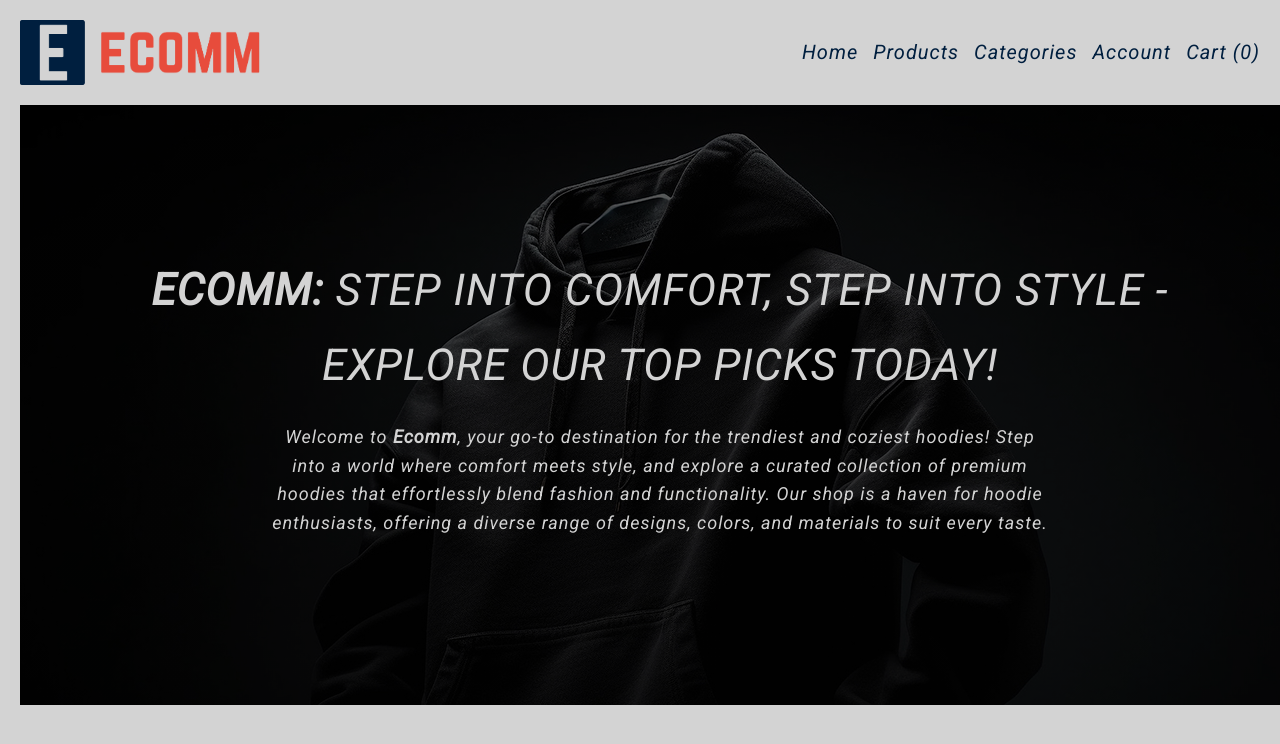
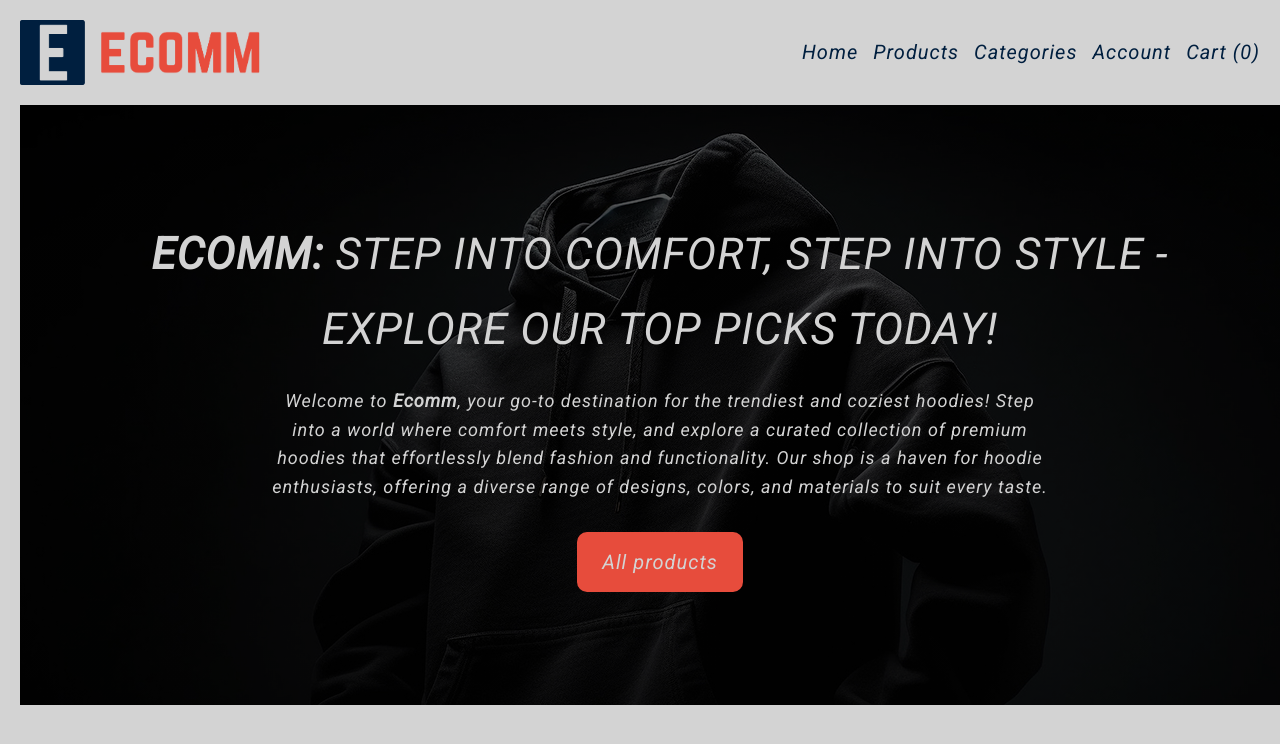
Before and after one commit to vladsimak11/ecom-front, a Next.js app: page / in a window 1280 px wide. Shown: the top 744 px of the page. Built offline with nearby package versions, Linux system fonts and the light colour scheme.

Commit message:
add hero

```diff
--- /dev/null
+++ b/components/Button/Button.js
@@ -0,0 +1,7 @@
+import { StyledButton } from './Button.styled';
+
+export default function Button({name}) {
+  return (
+    <StyledButton href={'/products'}>{name}</StyledButton>
+  )
+}
--- /dev/null
+++ b/components/Button/Button.styled.js
@@ -0,0 +1,16 @@
+import Link from 'next/link';
+import styled from 'styled-components';
+
+export const StyledButton = styled(Link)`
+  font-size: 20px;
+  background-color: var(--second-color);
+  color: var(--default-color);
+  padding: 15px 25px;
+  border-radius: 10px;
+  transition: var(--main-transition);
+
+  &:hover {
+    background-color: var(--default-color);
+    color: var(--main-color);
+  }
+`;
--- a/components/Header/Header.styled.js
+++ b/components/Header/Header.styled.js
@@ -20,7 +20,7 @@ export const StyledNav = styled.nav`
 
 export const NavLink = styled(Link)`
   position: relative;
-  color: #001f3f;
+  color: var(--main-color);
   font-size: 20px;
   line-height: 1.6;
 
@@ -32,7 +32,7 @@ export const NavLink = styled(Link)`
     height: 3px;
     left: 50%;
     position: absolute;
-    background: #e74c3c;
+    background: var(--second-color);
     transition: width 0.3s ease 0s, left 0.3s ease 0s;
     width: 0;
   }
--- a/components/Hero/Hero.js
+++ b/components/Hero/Hero.js
@@ -3,6 +3,7 @@ import { BackgroundHero, StyledTitle, StyledDesc } from './Hero.styled';
 
 import Hero1280 from '../../images/hero/hero-1280.jpg';
 import Hero2560 from '../../images/hero/hero-2560.jpg';
+import Button from "../Button/Button";
 
 const imagesHero = {
   Hero1280,
@@ -14,9 +15,11 @@ export default function Hero() {
     <div>
       <Container>
         <BackgroundHero images={imagesHero}>
-          <StyledTitle><b>Ecomm:</b> Step into Comfort, Step into Style -<br /> Explore Our Top Picks Today!</StyledTitle>
-          <StyledDesc>Welcome to <b>Ecomm</b>, your go-to destination for the trendiest and coziest hoodies! Step into a world where comfort meets style, and explore a curated collection of premium hoodies that effortlessly blend fashion and functionality. Our shop is a haven for hoodie enthusiasts, offering a diverse range of designs, colors, and materials to suit every taste.</StyledDesc>
+          <StyledTitle><strong>Ecomm:</strong> Step into Comfort, Step into Style -<br /> Explore Our Top Picks Today!</StyledTitle>
+          <StyledDesc>Welcome to <strong>Ecomm</strong>, your go-to destination for the trendiest and coziest hoodies! Step into a world where comfort meets style, and explore a curated collection of premium hoodies that effortlessly blend fashion and functionality. Our shop is a haven for hoodie enthusiasts, offering a diverse range of designs, colors, and materials to suit every taste.</StyledDesc>
+          <Button name = 'All products' />
         </BackgroundHero>
+
       </Container>
     </div>
   )
--- a/components/Hero/Hero.styled.js
+++ b/components/Hero/Hero.styled.js
@@ -1,7 +1,7 @@
 import styled from 'styled-components';
 
 export const BackgroundHero = styled.div`
-  color: #d3d3d3;
+  color: var(--default-color);
   display: flex;
   flex-direction: column;
   justify-content: center;
@@ -38,5 +38,6 @@ export const StyledDesc = styled.p`
   text-align: center;
   padding: 0 250px;
   margin-top: 20px;
+  margin-bottom: 30px;
   line-height: 1.6;
 `;
--- a/package.json
+++ b/package.json
@@ -9,6 +9,7 @@
     "lint": "next lint"
   },
   "dependencies": {
+    "mongoose": "^8.0.4",
     "next": "14.0.4",
     "normalize.css": "^8.0.1",
     "react": "^18",
--- a/pages/_app.js
+++ b/pages/_app.js
@@ -4,8 +4,15 @@ import { createGlobalStyle } from "styled-components";
 const GlobalStyles = createGlobalStyle`
   @import url('https://fonts.googleapis.com/css2?family=Roboto:ital@1&display=swap');
 
+  :root {
+    --default-color: #d3d3d3;
+    --main-color: #001f3f;
+    --second-color: #e74c3c;
+    --main-transition: all 0.2s ease-in-out 0s;
+  }
+
   body {
-    background-color: #d3d3d3;
+    background-color: var(--default-color);
     font-family: 'Roboto', sans-serif;
     font-size: 18px;
     line-height: 1.5;
```
Also changed, not shown: lib/mongoose.js (added, +10 -0 lines), models/Product.js (added, +12 -0 lines), components/NewProducts/NewProducts.js (added), components/NewProducts/NewProducts.styled.js (added), 1 other file (tests, documents, lock files or other folders).
